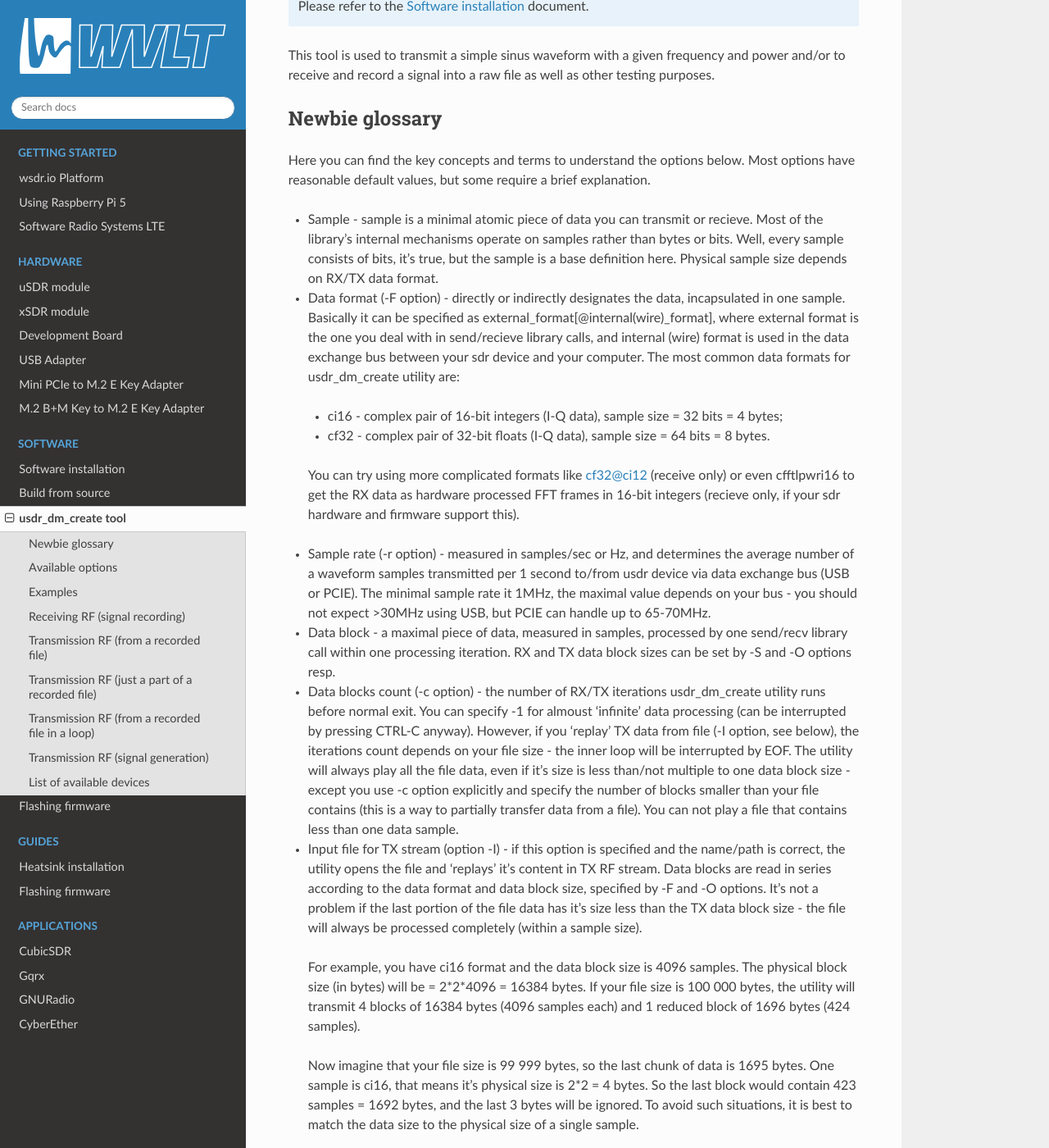
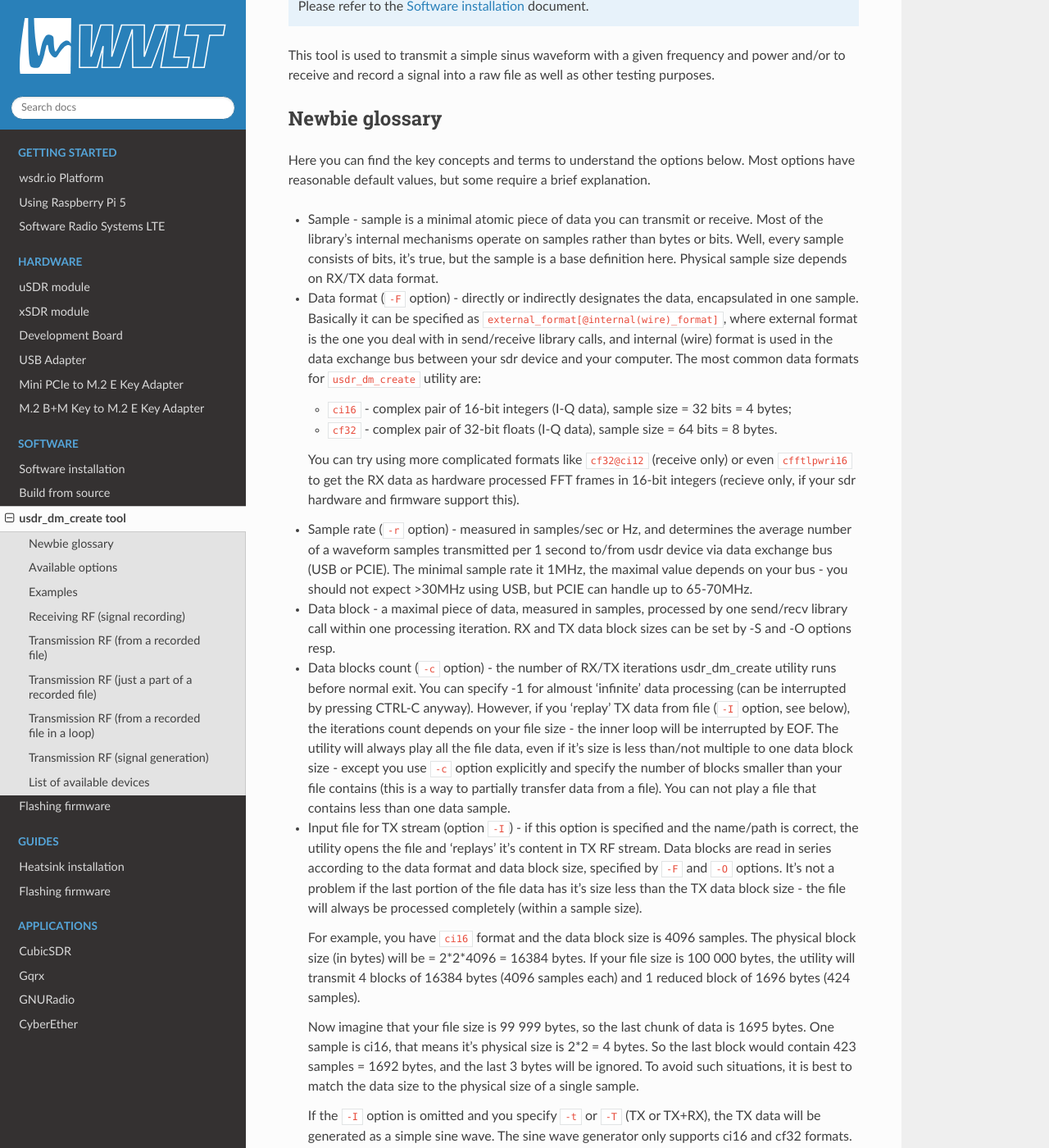
Before and after one commit to wavelet-lab/docs, a Sphinx documentation site: the page built from source/software/usdr_dm_create.rst, in a window 1280 px wide and 1400 px high, scrolled down 230 px. Shown: the whole window at 82% size. Built offline with Sphinx 7.4.7 and the Read the Docs theme 2.0.0, drawn with Linux system fonts in a browser that asks for light colours; some of the changed text lies outside the part shown.

Commit message:
Format and typos.

```diff
--- a/source/software/usdr_dm_create.rst
+++ b/source/software/usdr_dm_create.rst
@@ -15,22 +15,28 @@ Newbie glossary
 Here you can find the key concepts and terms to understand the options below.
 Most options have reasonable default values, but some require a brief explanation.
 
-* Sample - sample is a minimal atomic piece of data you can transmit or recieve. Most of the library's internal mechanisms operate on samples rather than bytes or bits. Well, every sample consists of bits, it's true, but the sample is a base definition here. Physical sample size depends on RX/TX data format.
-* Data format (-F option) - directly or indirectly designates the data, incapsulated in one sample. Basically it can be specified as external_format[@internal(wire)_format], where external format is the one you deal with in send/recieve library calls, and internal (wire) format is used in the data exchange bus between your sdr device and your computer. The most common data formats for usdr_dm_create utility are:
- * ci16 - complex pair of 16-bit integers (I-Q data), sample size = 32 bits = 4 bytes;
- * cf32 - complex pair of 32-bit floats (I-Q data), sample size = 64 bits = 8 bytes.
- You can try using more complicated formats like cf32@ci12 (receive only) or even cfftlpwri16 to get the RX data as hardware processed FFT frames in 16-bit integers (recieve only, if your sdr hardware and firmware support this).
-* Sample rate (-r option) - measured in samples/sec or Hz, and determines the average number of a waveform samples transmitted per 1 second to/from usdr device via data exchange bus (USB or PCIE). The minimal sample rate it 1MHz, the maximal value depends on your bus - you should not expect >30MHz using USB, but PCIE can handle up to 65-70MHz.
+* Sample - sample is a minimal atomic piece of data you can transmit or receive. Most of the library's internal mechanisms operate on samples rather than bytes or bits. Well, every sample consists of bits, it's true, but the sample is a base definition here. Physical sample size depends on RX/TX data format.
+* Data format (``-F`` option) - directly or indirectly designates the data, encapsulated in one sample. Basically it can be specified as ``external_format[@internal(wire)_format]``, where external format is the one you deal with in send/receive library calls, and internal (wire) format is used in the data exchange bus between your sdr device and your computer. The most common data formats for ``usdr_dm_create`` utility are:
+
+  * ``ci16`` - complex pair of 16-bit integers (I-Q data), sample size = 32 bits = 4 bytes;
+  * ``cf32`` - complex pair of 32-bit floats (I-Q data), sample size = 64 bits = 8 bytes.
+
+  You can try using more complicated formats like ``cf32@ci12`` (receive only) or even ``cfftlpwri16`` to get the RX data as hardware processed FFT frames in 16-bit integers (recieve only, if your sdr hardware and firmware support this).
+* Sample rate (``-r`` option) - measured in samples/sec or Hz, and determines the average number of a waveform samples transmitted per 1 second to/from usdr device via data exchange bus (USB or PCIE). The minimal sample rate it 1MHz, the maximal value depends on your bus - you should not expect >30MHz using USB, but PCIE can handle up to 65-70MHz.
 * Data block - a maximal piece of data, measured in samples, processed by one send/recv library call within one processing iteration. RX and TX data block sizes can be set by -S and -O options resp.
-* Data blocks count (-c option) - the number of RX/TX iterations usdr_dm_create utility runs before normal exit. You can specify -1 for almoust 'infinite' data processing (can be interrupted by pressing CTRL-C anyway). However, if you 'replay' TX data from file (-I option, see below), the iterations count depends on your file size - the inner loop will be interrupted by EOF. The utility will always play all the file data, even if it's size is less than/not multiple to one data block size - except you use -c option explicitly and specify the number of blocks smaller than your file contains (this is a way to partially transfer data from a file). You can not play a file that contains less than one data sample.
-* Input file for TX stream (option -I) - if this option is specified and the name/path is correct, the utility opens the file and 'replays' it's content in TX RF stream. Data blocks are read in series according to the data format and data block size, specified by -F and -O options. It's not a problem if the last portion of the file data has it's size less than the TX data block size - the file will always be processed completely (within a sample size).
- For example, you have ci16 format and the data block size is 4096 samples. The physical block size (in bytes) will be = 2*2*4096 = 16384 bytes. If your file size is 100 000 bytes, the utility will transmit 4 blocks of 16384 bytes (4096 samples each) and 1 reduced block of 1696 bytes (424 samples).
+* Data blocks count (``-c`` option) - the number of RX/TX iterations usdr_dm_create utility runs before normal exit. You can specify -1 for almoust 'infinite' data processing (can be interrupted by pressing CTRL-C anyway). However, if you 'replay' TX data from file (``-I`` option, see below), the iterations count depends on your file size - the inner loop will be interrupted by EOF. The utility will always play all the file data, even if it's size is less than/not multiple to one data block size - except you use ``-c`` option explicitly and specify the number of blocks smaller than your file contains (this is a way to partially transfer data from a file). You can not play a file that contains less than one data sample.
+* Input file for TX stream (option ``-I``) - if this option is specified and the name/path is correct, the utility opens the file and 'replays' it's content in TX RF stream. Data blocks are read in series according to the data format and data block size, specified by ``-F`` and ``-O`` options. It's not a problem if the last portion of the file data has it's size less than the TX data block size - the file will always be processed completely (within a sample size).
 
- Now imagine that your file size is 99 999 bytes, so the last chunk of data is 1695 bytes. One sample is ci16, that means it's physical size is 2*2 = 4 bytes. So the last block would contain 423 samples = 1692 bytes, and the last 3 bytes will be ignored. To avoid such situations, it is best to match the data size to the physical size of a single sample.
 
- If the -I option is omitted and you specify -t or -T (TX or TX+RX), the TX data will be generated as a simple sine wave. The sine wave generator only supports ci16 and cf32 formats.
-* TX from file in a cycle (-o option) - that's a way to 'infinitely' loop you file transmission (CTRL-C always works). It other words, your file is played up to EOF and then rewinded to the beginning, and so on. All the considerations given in paragraph above (option -I) apply here too. This option has no effect if -I is omitted (the sine generator is always looped) or you are using the RX-only mode (no -t/-T option).
-* Channels mask (option -C) - is useful if you sdr device has more than one RF channel. This option allows you to turn some channels on or off as you wish according to the bit mask you specify. For example, you have an xSDR device with 3 channels on board. You can specify 0b01(1) mask to enable channel#0 and disable channel#1, 0b10(2) to enable channel#1 and disable channel#0, or 0b11(3) to enable both. The -C option affects both TX and RX.
+  For example, you have ``ci16`` format and the data block size is 4096 samples. The physical block size (in bytes) will be = 2*2*4096 = 16384 bytes. If your file size is 100 000 bytes, the utility will transmit 4 blocks of 16384 bytes (4096 samples each) and 1 reduced block of 1696 bytes (424 samples).
+
+  Now imagine that your file size is 99 999 bytes, so the last chunk of data is 1695 bytes. One sample is ci16, that means it's physical size is 2*2 = 4 bytes. So the last block would contain 423 samples = 1692 bytes, and the last 3 bytes will be ignored. To avoid such situations, it is best to match the data size to the physical size of a single sample.
+
+  If the ``-I`` option is omitted and you specify ``-t`` or ``-T`` (TX or TX+RX), the TX data will be generated as a simple sine wave. The sine wave generator only supports ci16 and cf32 formats.
+* TX from file in a cycle (``-o`` option) - that's a way to 'infinitely' loop you file transmission (CTRL-C always works). It other words, your file is played up to EOF and then rewinded to the beginning, and so on. All the considerations given in paragraph above (option ``-I``) apply here too. This option has no effect if ``-I`` is omitted (the sine generator is always looped) or you are using the RX-only mode (no ``-t``/``-T`` option).
+* Channels mask (option ``-C``) - is useful if you sdr device has more than one RF channel. This option allows you to turn some channels on or off as you wish according to the bit mask you specify.
+
+  For example, you have an xSDR device with 3 channels on board. You can specify ``0b01(1)`` mask to enable ``channel#0`` and disable ``channel#1``, ``0b10(2)`` to enable ``channel#1`` and disable ``channel#0``, or ``0b11(3)`` to enable both. The ``-C`` option affects both TX and RX.
 
 
 Available options
```
